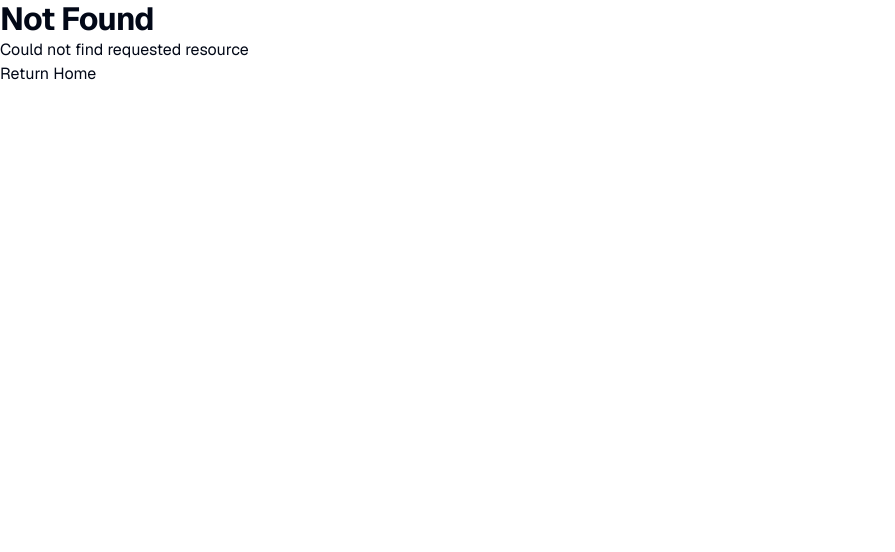
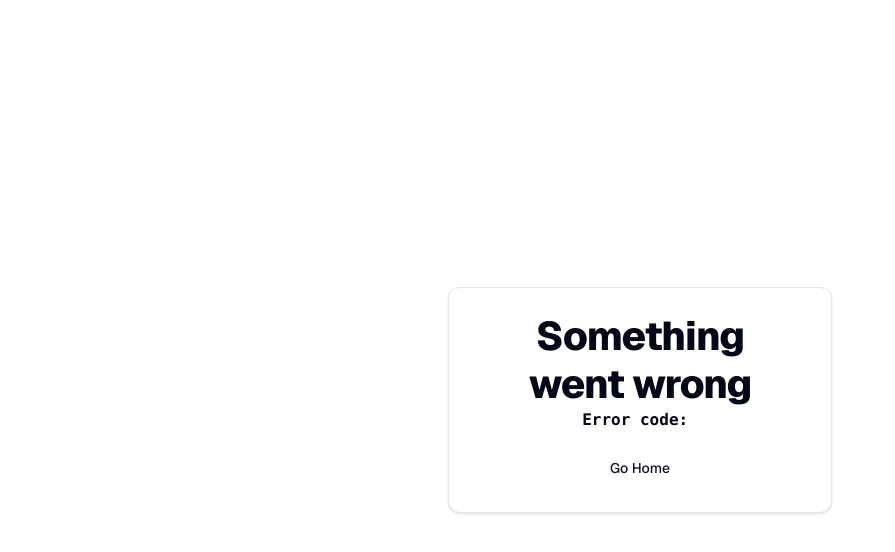
Before and after one commit to hitusss/just-todo, a Next.js app: page /auth-error in a window 1280 px wide. Before the commit this address had no page. Shown: the top 552 px of the page, without its empty margins (0-895 px from the left). Built offline with nearby package versions, Linux system fonts and the light colour scheme.

Commit message:
feat: add auth-error page

```diff
--- /dev/null
+++ b/src/app/(auth)/auth-error/page.tsx
@@ -0,0 +1,25 @@
+import Link from "next/link";
+
+import { Button } from "~/components/ui/button";
+
+export default function AuthErrorPage({
+  searchParams,
+}: {
+  searchParams: {
+    error: string;
+  };
+}) {
+  return (
+    <div className="flex h-full w-full flex-col items-center justify-center">
+      <h1 className="text-center">Something went wrong</h1>
+      <pre className="text-center">
+        <span className="font-bold">Error code:</span> {searchParams.error}
+      </pre>
+      <Button variant="link" asChild className="mt-4">
+        <Link href="/" className="mt-4">
+          Go Home
+        </Link>
+      </Button>
+    </div>
+  );
+}
```
